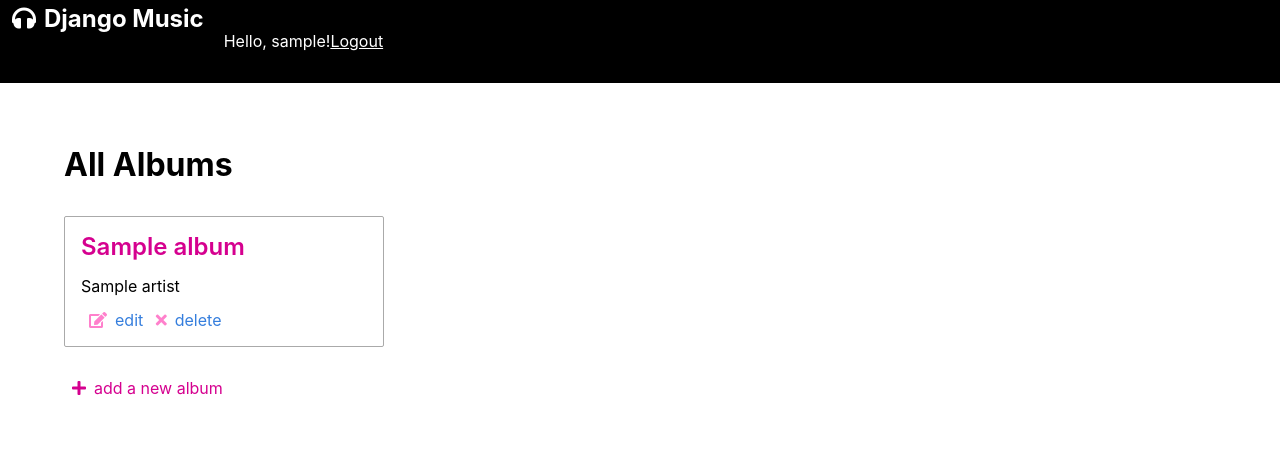
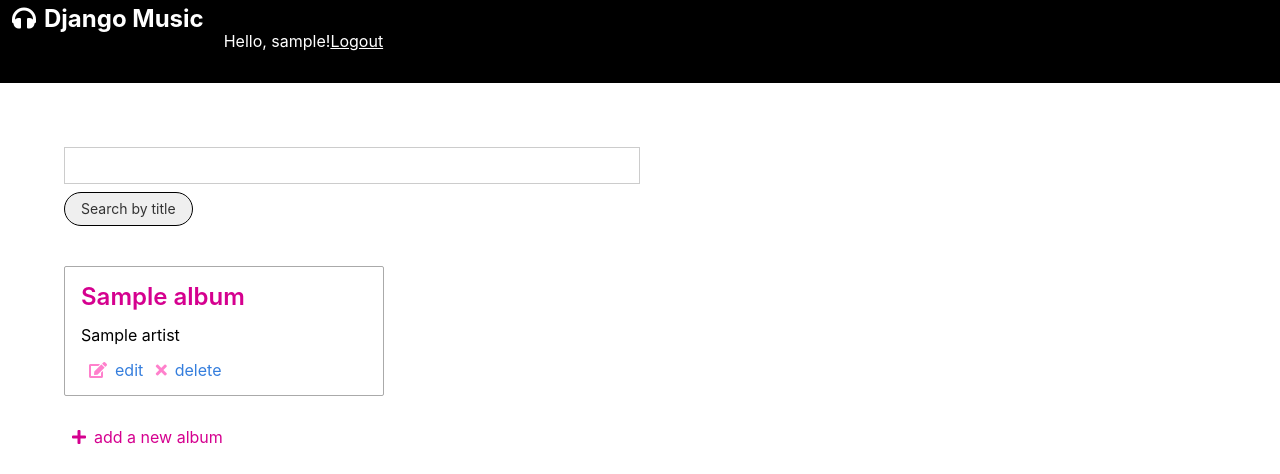
Before and after one commit to Momentum-Team-9/example-django-music, a Django app: page /albums/ in a window 1280 px wide. Shown: the top 474 px of the page. Run offline with Django 3.2, Linux system fonts and the light colour scheme; a user stored in the database is signed in; tables that the repository leaves empty hold one stand-in row (values such as "Sample post").

Commit message:
Implement basic search

```diff
--- a/albums/views.py
+++ b/albums/views.py
@@ -91,3 +91,10 @@ def toggle_favorite(request, album_pk):
         album.favorited_by.add(user)
 
     return redirect("show_album", pk=album_pk)
+
+
+def search_by_title(request):
+    query = request.GET.get("q")
+    results = Album.objects.filter(title__icontains=query)
+
+    return render(request, "albums/list_albums.html", {"albums": results})
--- a/django_music/urls.py
+++ b/django_music/urls.py
@@ -33,6 +33,7 @@ urlpatterns = [
     path("albums/<int:pk>/delete", album_views.delete_album, name="delete_album"),
     path("admin/", admin.site.urls),
     path("genres/<slug:slug>", album_views.show_genre, name="show_genre"),
+    path("search", album_views.search_by_title, name="album_search"),
 ]
 
 if settings.DEBUG:
--- a/templates/albums/list_albums.html
+++ b/templates/albums/list_albums.html
@@ -8,8 +8,13 @@
     {% endfor %}
 </div>
 {% endif %}
+<section class="album-search">
+  <form action="{% url 'album_search' %}" method="GET">
+    <input type="text" class="input-reset ba b--black-20 pa2 mb2 db w-50" name="q">
+    <button type="submit" class="f6 link dim br-pill ba ph3 pv2 mb2 dib dark-gray">Search by title</button>
+  </form>
+</section>
 <section class="album-list">
-  <h1>All Albums</h1>
   {% for album in albums %}
   <div class="album mv4 pa3 br1 measure-narrow ba b--light-silver">
       <a href={% url 'show_album' pk=album.pk %} class="album_title f3 fw6 db dark-pink no-underline underline-hover">{{ album.title }}</a>
@@ -17,6 +22,8 @@
       <a href={% url 'edit_album' pk=album.pk%} class="f8 blue no-underline underline-hover"><i class="fa fa-edit ph2 pink"></i>edit</a>
       <a href={% url 'delete_album' pk=album.pk%} class="f8 blue no-underline underline-hover"><i class="fa fa-times ph2 pink"></i>delete</a>
   </div>
+  {% empty %}
+    <h2>Sorry, no results came back.</h2>
   {% endfor %}
 </section>
 
```
